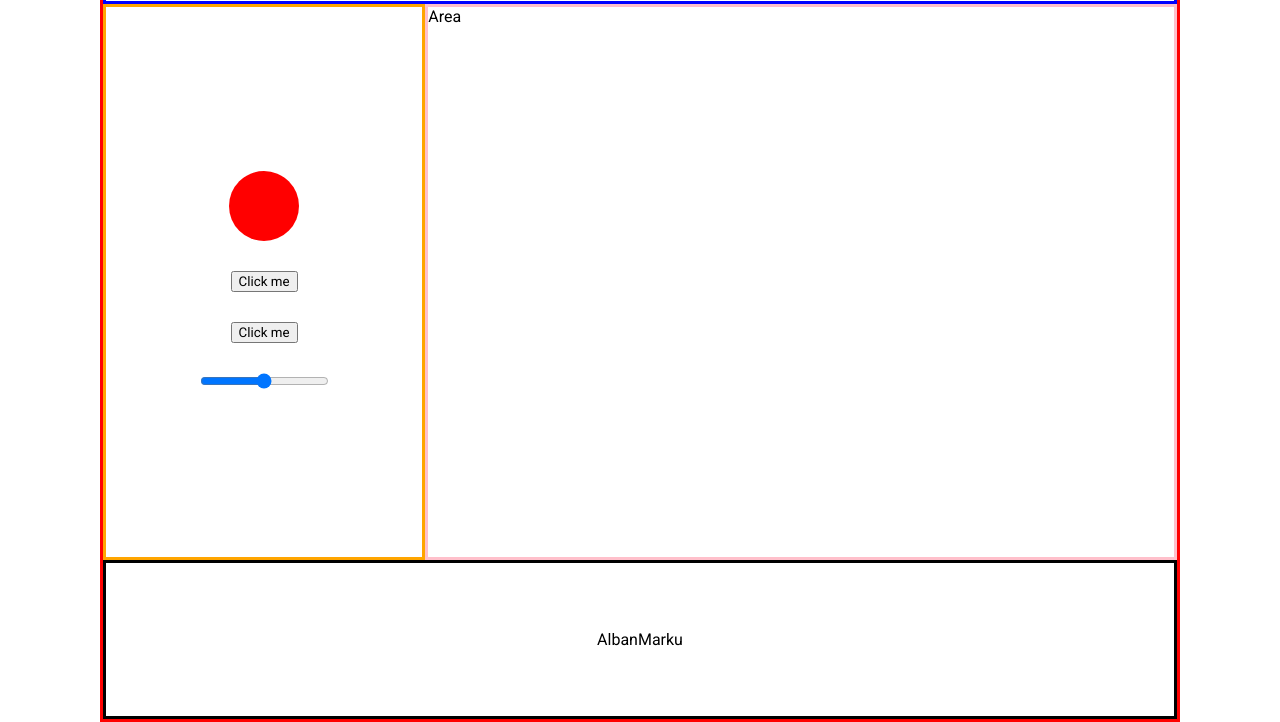
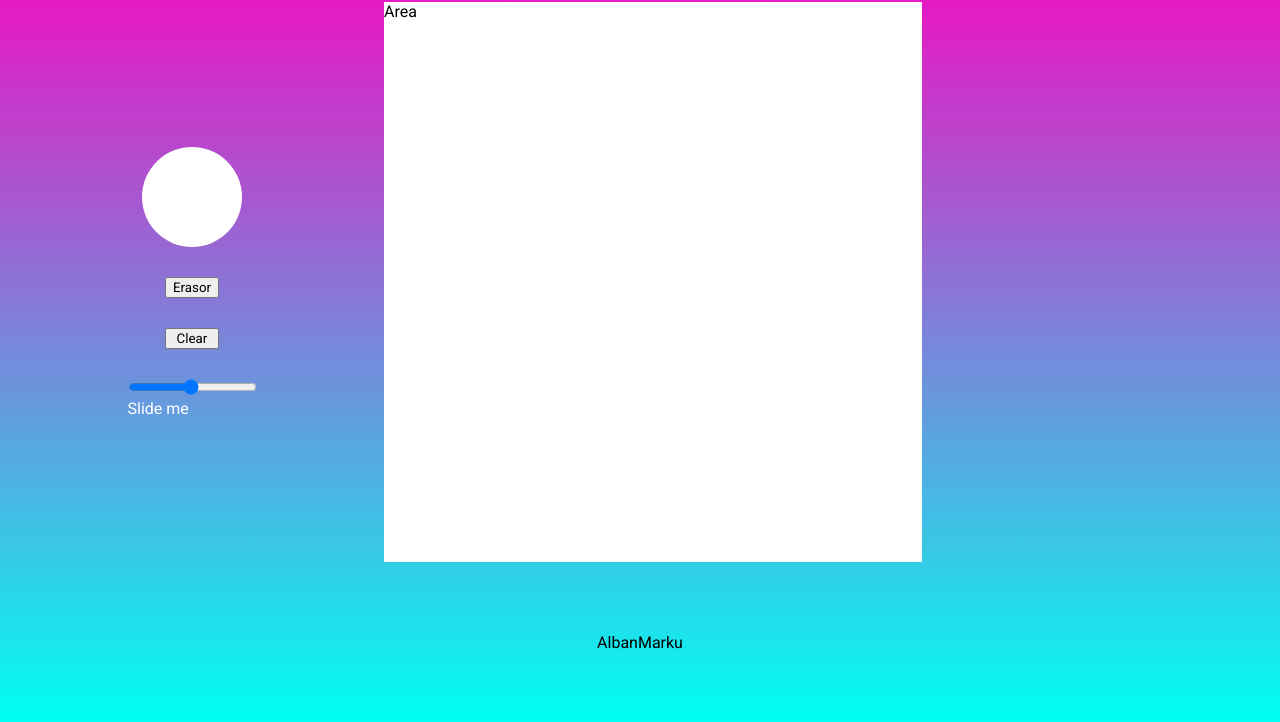
Before and after one commit to AlbanMarku/Etch-a-Sketch, a plain HTML site: page index.html in a window 1280 px wide. Shown: the part 78-800 px from the top of the page. Drawn offline with Linux system fonts and the light colour scheme.

Commit message:
Sized grid draw area and added background.

```diff
--- a/index.html
+++ b/index.html
@@ -26,12 +26,13 @@
             </div>
 
             <div class="buttonArea">
-                <button>Click me</button>
-                <button>Click me</button>
+                <button>Erasor</button>
+                <button>Clear</button>
             </div>
 
             <div class="slidecontainer">
                 <input type="range" min="1" max="100" value="50" id="slider">
+                <p>Slide me</p>
               </div>
         </div>
 
--- a/style.css
+++ b/style.css
@@ -4,41 +4,31 @@
     font-family: 'Roboto', sans-serif;
   }
 
-/* #grid-container {
-    display: grid;
-    border: 3px solid blue;
-    grid-template-columns: repeat(5, 50px);
-    grid-auto-rows: 50px;
+body{
+
 }
-
-.grid-item {
-    border: 3px solid red;
-} */
 
 .mainContainer {
     display: grid;
     height: 100vh;
-    border: 3px solid red;
+    width: 100vw;
     grid-template-columns: 30% auto;
     grid-template-rows: 10% 70% auto;
     grid-template-areas: "header header"
                          "sidebar main"
                          "footer footer";
-    margin-left: 100px;
-    margin-right: 100px;
+    background-image: linear-gradient(rgb(255, 0, 191), rgb(0, 255, 242));
 }
 
 .titleArea {
-    border: 3px solid blue;
     grid-area: header;
     display: flex;
     justify-content: center;
     align-items: center;
-
+    color: white;
 }
 
 .sideOptions {
-    border: 3px solid orange;
     grid-area: sidebar;
     display: flex;
     flex-direction: column;
@@ -46,6 +36,15 @@
     justify-content: center;
     gap: 30px 0px;
     padding: 20px;
+    color: white;
+
+}
+
+.slideContainer {
+    display: flex;
+    flex-direction: column;
+    align-items: center;
+    gap: 10px 0px;
 }
 
 .buttonArea {
@@ -55,23 +54,23 @@
 }
 
 .grid-container {
-    border: 3px solid pink;
     grid-area: main;
-
+    background-color: white;
+    max-width: 60%;
 }
 
 .footerContainer {
-    border: 3px solid black;
     grid-area: footer;
     display: flex;
     align-items: center;
     justify-content: center;
+    color: black;
 
 }
 
 #colorPicker {
-    width: 70px;
-    height: 70px;
-    background-color: red;
+    width: 100px;
+    height: 100px;
+    background-color: white;
     border-radius: 50%;
 }
```
